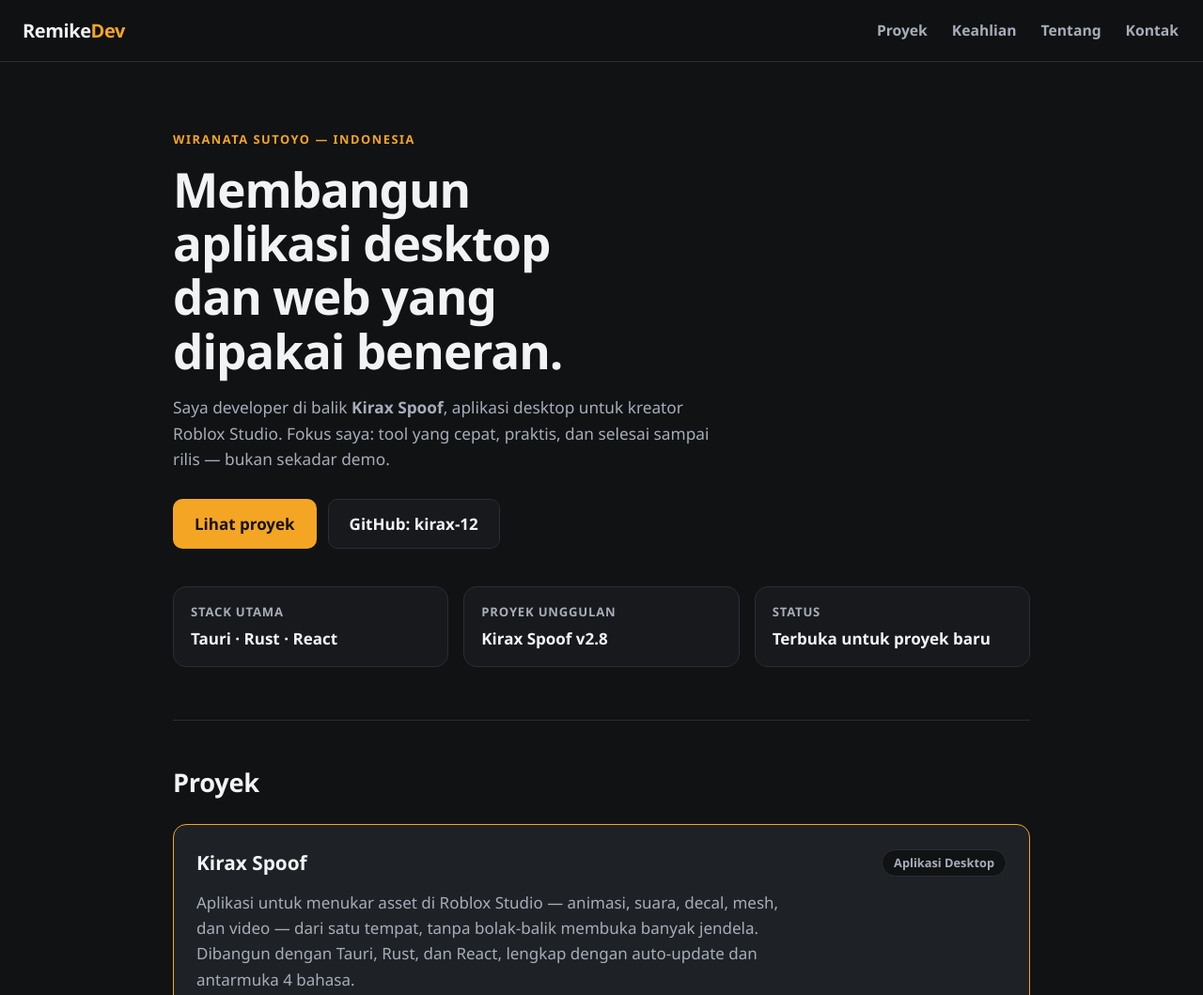
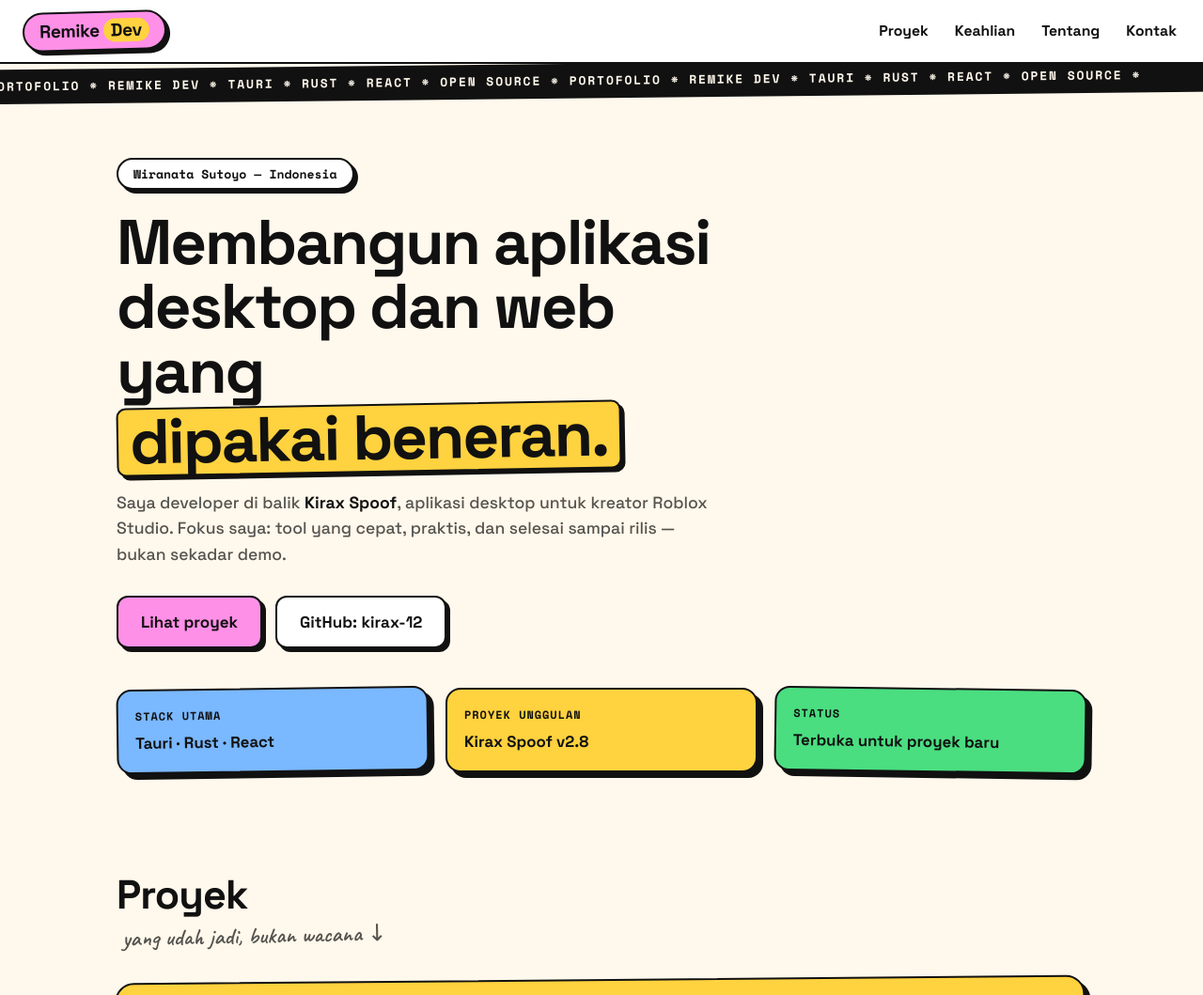
Before and after one commit to kirax-12/remike-dev-portofolio, a plain HTML site: page index.html in a window 1280 px wide. Shown: the top 1059 px of the page at 94% size. Drawn offline with nearby package versions, Linux system fonts and the light colour scheme.

Commit message:
Revisi tampilan: gaya neo-brutalist krem ala aiclub.ai.id (border tegas, hard shadow, aksen pink/kuning/biru/hijau, font Space Grotesk + Caveat)

```diff
--- a/index.html
+++ b/index.html
@@ -5,6 +5,9 @@
 <meta name="viewport" content="width=device-width, initial-scale=1.0">
 <title>Remike Dev — Wiranata Sutoyo</title>
 <meta name="description" content="Portofolio Wiranata Sutoyo (Remike Dev): developer aplikasi desktop dan web. Proyek utama: Kirax Spoof, aplikasi Tauri + Rust + React untuk Roblox Studio.">
+<link rel="preconnect" href="https://fonts.googleapis.com">
+<link rel="preconnect" href="https://fonts.gstatic.com" crossorigin>
+<link href="https://fonts.googleapis.com/css2?family=Space+Grotesk:wght@500;700&family=Space+Mono:wght@400;700&family=Caveat:wght@600&display=swap" rel="stylesheet">
 <link rel="stylesheet" href="style.css">
 </head>
 <body>
@@ -17,11 +20,12 @@
     <a href="#kontak">Kontak</a>
   </nav>
 </header>
+<div class="tape" aria-hidden="true"><span>Portofolio * Remike Dev * Tauri * Rust * React * Open Source * Portofolio * Remike Dev * Tauri * Rust * React * Open Source *</span></div>
 
 <main id="top">
   <section class="hero">
     <p class="hero-kicker">Wiranata Sutoyo — Indonesia</p>
-    <h1>Membangun aplikasi desktop dan web yang dipakai beneran.</h1>
+    <h1>Membangun aplikasi desktop dan web yang <span class="hl">dipakai beneran.</span></h1>
     <p class="hero-sub">Saya developer di balik <strong>Kirax Spoof</strong>, aplikasi desktop untuk kreator Roblox Studio. Fokus saya: tool yang cepat, praktis, dan selesai sampai rilis — bukan sekadar demo.</p>
     <div class="hero-actions">
       <a class="btn btn-primary" href="#proyek">Lihat proyek</a>
@@ -36,6 +40,7 @@
 
   <section id="proyek" class="section">
     <h2>Proyek</h2>
+    <span class="section-sub">yang udah jadi, bukan wacana ↓</span>
     <div class="project-list">
 
       <article class="project project-featured">
@@ -78,6 +83,7 @@
 
   <section id="keahlian" class="section">
     <h2>Keahlian</h2>
+    <span class="section-sub">yang kepakai sehari-hari ↓</span>
     <ul class="skill-grid">
       <li><strong>Bahasa</strong><span>TypeScript, Rust, JavaScript</span></li>
       <li><strong>Frontend</strong><span>React, HTML, CSS, Vite</span></li>
@@ -88,20 +94,24 @@
 
   <section id="tentang" class="section">
     <h2>Tentang</h2>
+    <span class="section-sub">singkat aja ↓</span>
     <p>Saya Wiranata Sutoyo, developer dari Indonesia yang bekerja dengan nama Remike Dev. Saya suka mengambil proyek open source yang sudah bagus, memahaminya sampai dalam, lalu mengembangkannya jadi sesuatu yang punya identitas sendiri — dengan tetap menghormati lisensi dan kredit pembuat aslinya.</p>
     <p>Di luar coding, saya bereksperimen dengan konten video pendek dan otomasi pembuatan video.</p>
   </section>
 
   <section id="kontak" class="section">
     <h2>Kontak</h2>
+    <span class="section-sub">sapa aja, nggak gigit ↓</span>
     <p>Cara tercepat menghubungi saya adalah lewat GitHub. Semua proyek saya terbuka di sana.</p>
     <a class="btn btn-primary" href="https://github.com/kirax-12" target="_blank" rel="noopener">github.com/kirax-12</a>
   </section>
 </main>
 
 <footer class="site-footer">
-  <p>© <span id="year">2026</span> Remike Dev — Wiranata Sutoyo</p>
-  <p><a href="#top">Kembali ke atas</a></p>
+  <div class="site-footer-inner">
+    <p>© <span id="year">2026</span> Remike Dev — Wiranata Sutoyo</p>
+    <p><a href="#top">Kembali ke atas ↑</a></p>
+  </div>
 </footer>
 
 <script src="script.js"></script>
--- a/style.css
+++ b/style.css
@@ -1,35 +1,46 @@
+/* Remike Dev portfolio — neo-brutalist cream style.
+   Design system saved in ~/workspace/custom-skills/remike-web-style/ */
+
 :root {
-  --bg: #101214;
-  --surface: #17191c;
-  --surface-2: #1e2126;
-  --text: #f2f3f5;
-  --muted: #a7adb8;
-  --border: #2a2e35;
-  --accent: #f5a524;
-  --accent-text: #161310;
-  --radius: 14px;
+  --bg: #fff8ec;
+  --ink: #111111;
+  --surface: #ffffff;
+  --yellow: #ffd23f;
+  --pink: #ff90e8;
+  --blue: #7ab8ff;
+  --green: #4ade80;
+  --orange: #ff7a45;
+  --muted: #55534e;
+  --border: 2px solid var(--ink);
+  --shadow: 6px 6px 0 var(--ink);
+  --shadow-sm: 4px 4px 0 var(--ink);
+  --radius: 16px;
 }
 
 * { box-sizing: border-box; }
-
 html { scroll-behavior: smooth; }
 
 body {
   margin: 0;
   background: var(--bg);
-  color: var(--text);
-  font-family: "Segoe UI", system-ui, -apple-system, Roboto, "Helvetica Neue", Arial, sans-serif;
-  line-height: 1.6;
+  color: var(--ink);
+  font-family: "Space Grotesk", "Segoe UI", system-ui, -apple-system, Arial, sans-serif;
+  line-height: 1.55;
   font-size: 17px;
 }
 
-a { color: var(--accent); }
-a:focus-visible, .btn:focus-visible {
-  outline: 3px solid var(--accent);
+a { color: var(--ink); }
+:focus-visible {
+  outline: 3px solid var(--pink);
   outline-offset: 3px;
   border-radius: 4px;
 }
 
+code, .mono {
+  font-family: "Space Mono", ui-monospace, SFMono-Regular, Menlo, monospace;
+}
+
+/* Header */
 .site-header {
   position: sticky;
   top: 0;
@@ -38,162 +49,214 @@ a:focus-visible, .btn:focus-visible {
   align-items: center;
   justify-content: space-between;
   gap: 16px;
-  padding: 14px 24px;
-  background: rgba(16, 18, 20, 0.92);
-  border-bottom: 1px solid var(--border);
-  backdrop-filter: blur(8px);
+  padding: 12px 24px;
+  background: var(--surface);
+  border-bottom: var(--border);
 }
-
 .brand {
-  color: var(--text);
-  font-weight: 800;
-  font-size: 1.25rem;
+  font-weight: 700;
+  font-size: 1.2rem;
   text-decoration: none;
   letter-spacing: -0.02em;
+  background: var(--pink);
+  border: var(--border);
+  border-radius: 999px;
+  padding: 4px 16px;
+  box-shadow: var(--shadow-sm);
+  transform: rotate(-1.5deg);
 }
-.brand span { color: var(--accent); }
+.brand span { background: var(--yellow); border-radius: 999px; padding: 0 8px; margin-left: 4px; }
+.site-nav { display: flex; gap: 20px; flex-wrap: wrap; }
+.site-nav a {
+  text-decoration: none;
+  font-weight: 700;
+  font-size: 0.98rem;
+  padding: 6px 4px;
+}
+.site-nav a:hover { background: var(--yellow); border-radius: 6px; }
 
-.site-nav { display: flex; gap: 22px; flex-wrap: wrap; }
-.site-nav a {
-  color: var(--muted);
+/* Marquee tape */
+.tape {
+  background: var(--ink);
+  color: var(--bg);
+  font-family: "Space Mono", ui-monospace, monospace;
+  font-size: 0.8rem;
+  font-weight: 700;
+  letter-spacing: 0.14em;
+  text-transform: uppercase;
+  white-space: nowrap;
+  overflow: hidden;
+  padding: 8px 0;
+  transform: rotate(-0.6deg) scale(1.02);
+}
+.tape span { display: inline-block; padding-right: 12px; }
+
+main { max-width: 1080px; margin: 0 auto; padding: 0 24px; }
+
+/* Hero */
+.hero { padding: 64px 0 56px; }
+.hero-kicker {
+  display: inline-block;
+  background: var(--surface);
+  border: var(--border);
+  border-radius: 999px;
+  box-shadow: var(--shadow-sm);
+  padding: 5px 16px;
+  font-family: "Space Mono", ui-monospace, monospace;
+  font-size: 0.82rem;
+  font-weight: 700;
+  margin: 0 0 22px;
+}
+.hero h1 {
+  font-size: clamp(2.4rem, 6vw, 4.2rem);
+  line-height: 1.02;
+  letter-spacing: -0.03em;
+  font-weight: 700;
+  margin: 0 0 20px;
+  max-width: 15ch;
+}
+.hl {
+  background: var(--yellow);
+  border: var(--border);
+  border-radius: 10px;
+  padding: 0 12px;
+  display: inline-block;
+  transform: rotate(-1deg);
+  box-shadow: var(--shadow-sm);
+}
+.hero-sub { color: var(--muted); max-width: 56ch; margin: 0 0 30px; font-size: 1.1rem; }
+.hero-sub strong { color: var(--ink); }
+
+.hero-actions { display: flex; gap: 14px; flex-wrap: wrap; margin-bottom: 42px; }
+.btn {
+  display: inline-block;
+  padding: 13px 24px;
+  border-radius: 12px;
+  font-weight: 700;
   text-decoration: none;
-  font-weight: 600;
-  font-size: 0.98rem;
-  padding: 6px 2px;
+  border: var(--border);
+  box-shadow: var(--shadow-sm);
+  min-height: 50px;
+  transition: transform 0.08s ease, box-shadow 0.08s ease;
 }
-.site-nav a:hover { color: var(--text); }
+.btn:hover { transform: translate(2px, 2px); box-shadow: 2px 2px 0 var(--ink); }
+.btn-primary { background: var(--pink); }
+.btn-ghost { background: var(--surface); }
 
-main {
-  max-width: 960px;
-  margin: 0 auto;
-  padding: 0 24px;
+.hero-stats { display: grid; grid-template-columns: repeat(3, 1fr); gap: 18px; margin: 0; }
+.hero-stats div {
+  border: var(--border);
+  border-radius: var(--radius);
+  box-shadow: var(--shadow);
+  padding: 18px;
+  background: var(--surface);
 }
-
-.hero { padding: 72px 0 56px; }
-.hero-kicker {
-  color: var(--accent);
+.hero-stats div:nth-child(1) { background: var(--blue); transform: rotate(-0.8deg); }
+.hero-stats div:nth-child(2) { background: var(--yellow); }
+.hero-stats div:nth-child(3) { background: var(--green); transform: rotate(0.8deg); }
+.hero-stats dt {
+  font-family: "Space Mono", ui-monospace, monospace;
+  font-size: 0.75rem;
   font-weight: 700;
   text-transform: uppercase;
-  letter-spacing: 0.12em;
-  font-size: 0.8rem;
-  margin: 0 0 14px;
+  letter-spacing: 0.08em;
 }
-.hero h1 {
-  font-size: clamp(2rem, 5.2vw, 3.2rem);
-  line-height: 1.12;
+.hero-stats dd { margin: 5px 0 0; font-weight: 700; font-size: 1.05rem; }
+
+/* Sections */
+.section { padding: 52px 0; }
+.section h2 {
+  font-size: clamp(1.9rem, 4.5vw, 2.7rem);
   letter-spacing: -0.02em;
-  margin: 0 0 18px;
-  max-width: 16ch;
-}
-.hero-sub { color: var(--muted); max-width: 58ch; margin: 0 0 28px; font-size: 1.08rem; }
-
-.hero-actions { display: flex; gap: 12px; flex-wrap: wrap; margin-bottom: 40px; }
-
-.btn {
-  display: inline-block;
-  padding: 12px 22px;
-  border-radius: 10px;
-  font-weight: 700;
-  text-decoration: none;
-  border: 1px solid transparent;
-  min-height: 48px;
-}
-.btn-primary { background: var(--accent); color: var(--accent-text); }
-.btn-primary:hover { background: #ffb63e; }
-.btn-ghost { border-color: var(--border); color: var(--text); background: var(--surface); }
-.btn-ghost:hover { border-color: var(--muted); }
-
-.hero-stats {
-  display: grid;
-  grid-template-columns: repeat(3, 1fr);
-  gap: 16px;
+  line-height: 1.05;
   margin: 0;
 }
-.hero-stats div {
-  background: var(--surface);
-  border: 1px solid var(--border);
-  border-radius: var(--radius);
-  padding: 16px 18px;
+.section-sub {
+  font-family: "Caveat", cursive;
+  font-size: 1.55rem;
+  color: var(--muted);
+  transform: rotate(-1.2deg);
+  display: inline-block;
+  margin: 2px 0 26px 6px;
 }
-.hero-stats dt { color: var(--muted); font-size: 0.82rem; font-weight: 600; text-transform: uppercase; letter-spacing: 0.06em; }
-.hero-stats dd { margin: 4px 0 0; font-weight: 700; }
+.section p { color: var(--muted); max-width: 64ch; }
+.section p strong { color: var(--ink); }
 
-.section { padding: 44px 0; border-top: 1px solid var(--border); }
-.section h2 { font-size: 1.7rem; letter-spacing: -0.01em; margin: 0 0 22px; }
-.section p { color: var(--muted); max-width: 65ch; }
-.section p strong { color: var(--text); }
-
-.project-list { display: grid; gap: 18px; }
+/* Projects */
+.project-list { display: grid; gap: 22px; }
 .project {
   background: var(--surface);
-  border: 1px solid var(--border);
-  border-radius: var(--radius);
-  padding: 24px;
+  border: var(--border);
+  border-radius: 20px;
+  box-shadow: var(--shadow);
+  padding: 26px;
 }
-.project-featured { border-color: var(--accent); background: var(--surface-2); }
+.project-featured { background: var(--yellow); transform: rotate(-0.5deg); }
 .project-head { display: flex; align-items: center; justify-content: space-between; gap: 12px; flex-wrap: wrap; }
-.project h3 { margin: 0; font-size: 1.3rem; }
+.project h3 { margin: 0; font-size: 1.45rem; letter-spacing: -0.01em; }
 .tag {
-  background: var(--bg);
-  border: 1px solid var(--border);
-  color: var(--muted);
+  background: var(--pink);
+  border: var(--border);
   border-radius: 999px;
-  padding: 3px 12px;
-  font-size: 0.8rem;
-  font-weight: 600;
+  padding: 3px 13px;
+  font-size: 0.75rem;
+  font-weight: 700;
+  text-transform: uppercase;
+  letter-spacing: 0.07em;
 }
-.project p { margin: 12px 0 0; }
-.project-points { margin: 12px 0 0; padding-left: 20px; color: var(--muted); }
+.project:nth-child(2) .tag { background: var(--blue); }
+.project:nth-child(3) .tag { background: var(--green); }
+.project p { color: var(--ink); opacity: 0.82; margin: 12px 0 0; }
+.project-points { margin: 12px 0 0; padding-left: 20px; opacity: 0.9; }
 .project-points li { margin: 6px 0; }
-.project-points code { color: var(--text); background: var(--bg); padding: 1px 6px; border-radius: 6px; }
-.project-meta { font-weight: 700; color: var(--text) !important; font-size: 0.92rem; }
-.project-link { display: inline-block; margin-top: 14px; font-weight: 700; text-decoration: none; }
-.project-link:hover { text-decoration: underline; }
+.project-points code { background: var(--surface); border: 1.5px solid var(--ink); padding: 0 6px; border-radius: 6px; font-size: 0.88em; }
+.project-meta { font-weight: 700; opacity: 1 !important; font-family: "Space Mono", ui-monospace, monospace; font-size: 0.88rem; }
+.project-link { display: inline-block; margin-top: 16px; font-weight: 700; background: var(--ink); color: var(--bg); text-decoration: none; padding: 9px 18px; border-radius: 10px; border: var(--border); box-shadow: var(--shadow-sm); }
+.project-link:hover { background: var(--pink); color: var(--ink); }
 
-.skill-grid {
-  list-style: none;
-  margin: 0;
-  padding: 0;
-  display: grid;
-  grid-template-columns: repeat(2, 1fr);
-  gap: 14px;
-}
+/* Skills */
+.skill-grid { list-style: none; margin: 0; padding: 0; display: grid; grid-template-columns: repeat(2, 1fr); gap: 18px; }
 .skill-grid li {
   background: var(--surface);
-  border: 1px solid var(--border);
+  border: var(--border);
   border-radius: var(--radius);
-  padding: 18px;
+  box-shadow: var(--shadow);
+  padding: 20px;
   display: flex;
   flex-direction: column;
   gap: 4px;
 }
-.skill-grid strong { font-size: 1.02rem; }
+.skill-grid li:nth-child(odd) { transform: rotate(-0.5deg); }
+.skill-grid li:nth-child(even) { transform: rotate(0.5deg); }
+.skill-grid strong { font-size: 1.05rem; }
 .skill-grid span { color: var(--muted); }
 
+/* Footer */
 .site-footer {
-  border-top: 1px solid var(--border);
-  padding: 26px 24px 40px;
+  background: var(--ink);
+  color: var(--bg);
+  padding: 30px 24px 42px;
+  margin-top: 30px;
+}
+.site-footer-inner {
+  max-width: 1080px;
+  margin: 0 auto;
   display: flex;
   justify-content: space-between;
   gap: 12px;
   flex-wrap: wrap;
-  max-width: 960px;
-  margin: 0 auto;
-  color: var(--muted);
-  font-size: 0.92rem;
 }
 .site-footer p { margin: 0; }
-.site-footer a { color: var(--muted); }
+.site-footer a { color: var(--yellow); font-family: "Space Mono", ui-monospace, monospace; font-size: 0.88rem; }
 
 @media (max-width: 640px) {
   body { font-size: 16px; }
-  .site-header { padding: 12px 16px; }
-  .site-nav { gap: 14px; }
+  .site-header { padding: 10px 16px; }
+  .site-nav { gap: 12px; }
   main { padding: 0 16px; }
-  .hero { padding: 48px 0 40px; }
+  .hero { padding: 44px 0 40px; }
   .hero-stats { grid-template-columns: 1fr; }
   .skill-grid { grid-template-columns: 1fr; }
-  .project { padding: 18px; }
-  .btn { width: 100%; text-align: center; }
-  .hero-actions .btn { width: auto; flex: 1 1 auto; }
+  .project { padding: 20px; }
+  .hero-actions .btn { flex: 1 1 auto; text-align: center; }
 }
```
